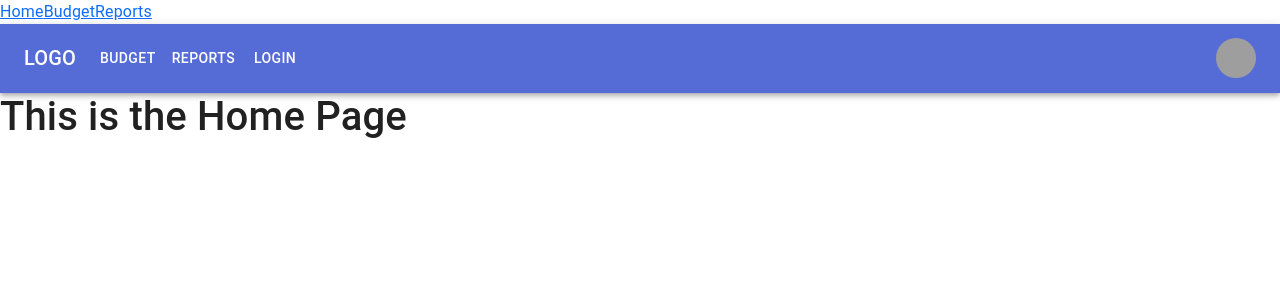
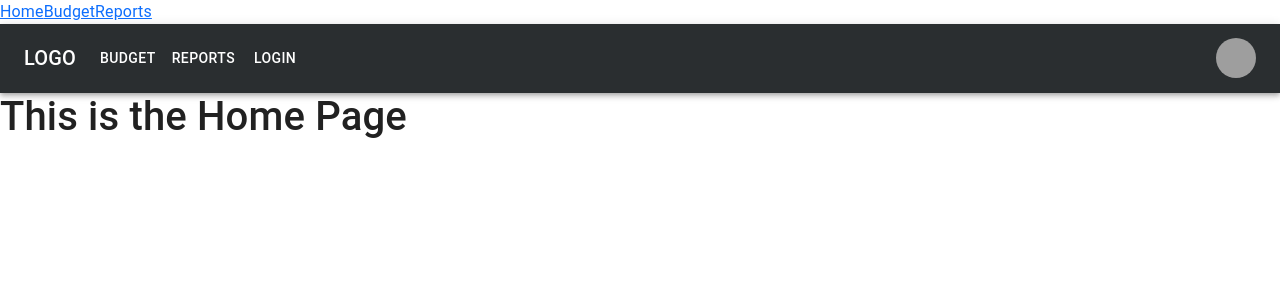
Before and after one commit to cmokbel1/pocket-change, a React (Create React App) app in the folder client/: page / in a window 1280 px wide. Shown: the top 300 px of the page. Built offline with nearby package versions, Linux system fonts and the light colour scheme; grey boxes are pictures that could not be loaded.

Commit message:
theme changes

```diff
--- a/client/src/theme.js
+++ b/client/src/theme.js
@@ -5,10 +5,10 @@ import { createTheme } from '@mui/material/styles';
 const theme = createTheme({
   palette: {
     primary: {
-      main: '#556cd6',
+      main: '#2a2e30',
     },
     secondary: {
-      main: '#19857b',
+      main: '#008037',
     },
     error: {
       main: red.A400,
```
